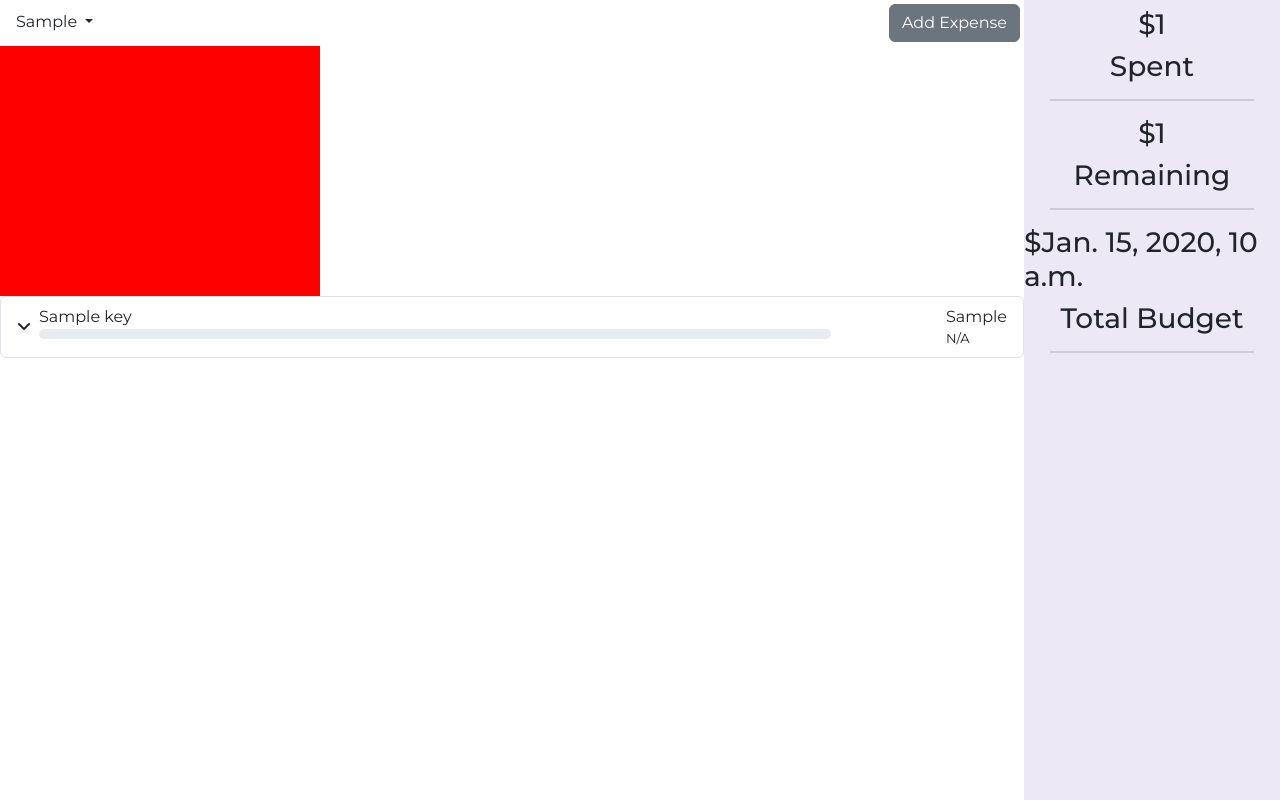
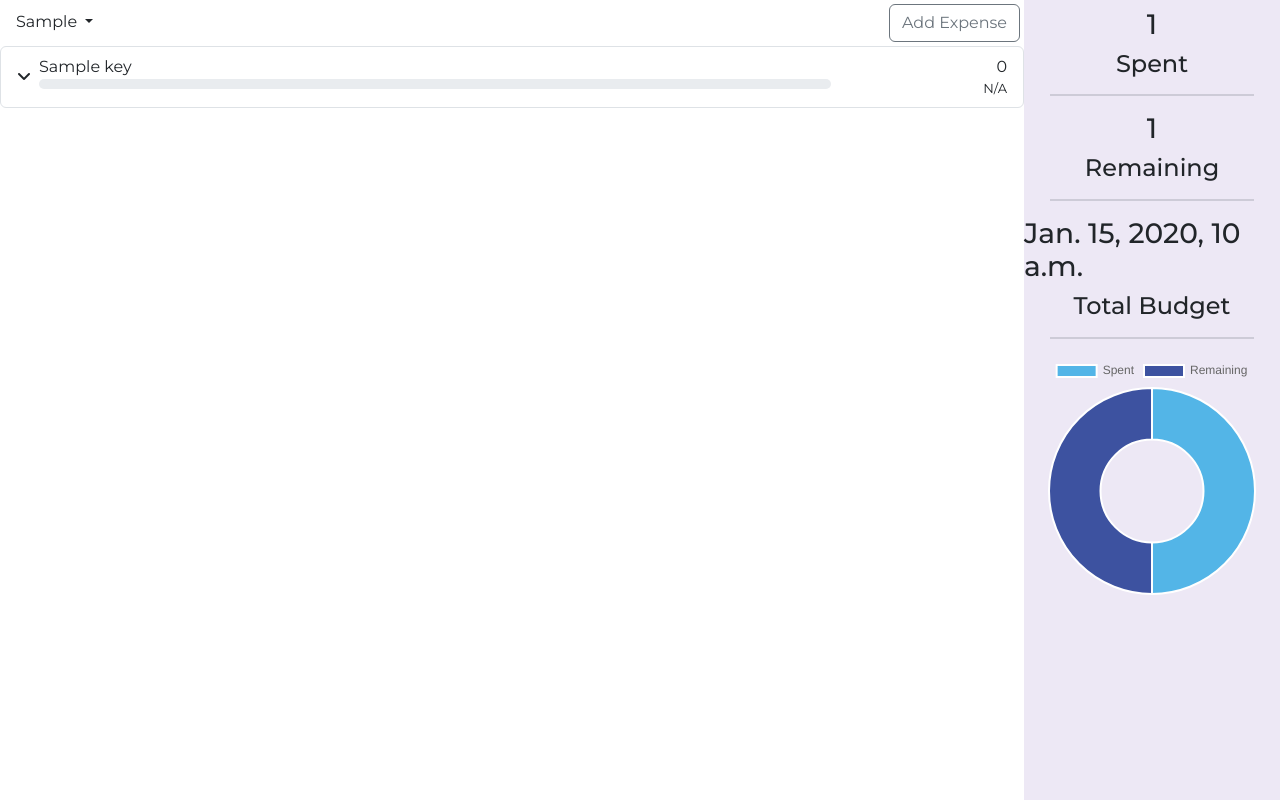
Before and after one commit to JasonSt12/budgetTracker, a Django app: template budget/templates/budget/home.html in a window 1280 px wide. Shown: the part 56-856 px from the top of the page. Run offline with Django 5.2, Linux system fonts and the light colour scheme; tables that the repository leaves empty hold one stand-in row (values such as "Sample post"); the template is opened without the code that fills it: values that come from a table or form of the project are taken from there, most other values are stand-ins (such as "Sample title", 1, 10 or a date in 2020); some libraries are stand-ins or nearby versions; some web fonts are replaced.

Commit message:
Added budget pie chart

```diff
--- a/budget/static/css/home.css
+++ b/budget/static/css/home.css
@@ -1,7 +1,6 @@
-
 .main-container {
   height: 100%;
-    transition: .5s;
+  transition: 0.5s;
 }
 
 .left-column {
@@ -48,7 +47,7 @@
   text-decoration: none;
 }
 
-.menu-link:hover{
+.menu-link:hover {
   text-decoration: none;
 }
 
@@ -86,7 +85,6 @@
 }
 
 .add-expense-container {
-
   position: absolute;
   z-index: 1;
   top: 102px;
@@ -97,7 +95,7 @@
   min-height: 250px;
   background-color: white;
   border-radius: 8px;
-    box-shadow: 0 0 2px rgb(0,0,0);
+  box-shadow: 0 0 2px rgb(0, 0, 0);
   overflow: hidden;
 }
 
@@ -117,12 +115,12 @@
 }
 
 .add-category-dropdown-menu {
-    max-height: 30vh;
+  max-height: 25vh;
   overflow-y: scroll;
 }
 
 .category-list {
-    width: 100%
+  width: 100%;
 }
 
 .fa-angle-down:hover {
@@ -142,6 +140,12 @@
   height: 10px;
 }
 
+.category-data {
+  padding: 0;
+  margin: 0;
+  text-align: right;
+}
+
 /* .progress-bar {
     background-color: lightgreen;
 } */
@@ -149,7 +153,7 @@
 .expense-list {
   height: 0;
   overflow-y: hidden;
-    transition: .2s;
+  transition: 0.2s;
   border-radius: none;
 }
 
@@ -159,18 +163,22 @@
   border-bottom-width: 2px !important;
 }
 
-
 .fa-pen-to-square:hover {
   cursor: pointer;
 }
 
-.edit-expense-container {
+.edit-expense-form {
+  display: flex;
+  margin-bottom: 0;
+  align-items: center;
+}
 
-    background-color: red;
-    height: 30vh;
-    width: 25vw;
-    min-width: 200px;
-    min-height: 250px;
+.fa-check {
+  color: green;
+}
+
+.fa-check:hover {
+  cursor: pointer;
 }
 
 .fa-trash-can {
@@ -192,6 +200,12 @@
   background-color: #ede8f5 !important;
 }
 
+.chart-container {
+  height: 30%;
+  width: 100%;
+  /* margin-top: 1rem; */
+}
+
 .hidden {
   display: none !important;
 }
--- a/budget/static/js/home.js
+++ b/budget/static/js/home.js
@@ -1,166 +1,162 @@
-/*google.charts.load('current', {'packages':['corechart']});
-google.charts.setOnLoadCallback(drawChart);
+const menuButton = document.querySelector(".menu-button");
+const dropdownButtons = document.querySelectorAll(".fa-angle-down");
+const collapseButtons = document.querySelectorAll(".fa-angle-up");
+const monthButtons = document.querySelectorAll(".month-button");
+const selectedMonth = document.getElementById("selected-month");
+const addExpenseButton = document.getElementById("add-expense-btn");
+const addExpenseContainer = document.querySelector(".add-expense-container");
+const closeAddExpense = document.getElementById("add-expense-X");
+const addCategoryButton = document.getElementById("add-category-btn");
+const categoryOptions = document.querySelectorAll(".category-option");
+const addCategoryDropdown = document.getElementById("add-category-dropdown");
+const selectedCategory = document.getElementById("selected-category");
+const deleteExpenseButtons = document.querySelectorAll(".fa-trash-can");
+const editButtons = document.querySelectorAll(".fa-pen-to-square");
+const expenseData = document.querySelectorAll(".expense-data");
+const editExpenseForms = document.querySelectorAll(".edit-expense-form");
 
-var chart;
-var data;
-function drawChart() {
-    data = google.visualization.arrayToDataTable([
-        ['Task', 'Hours per Day'],
-        ['Work',     9],
-        ['Eat',      2],
-        ['Commute',  2],
-        ['Watch TV', 4],
-        ['Sleep',    7]
-    ]);
+let columnWidth = "0px";
+menuButton.addEventListener("click", function () {
+  if (columnWidth === "0px") {
+    document.querySelector(".left-column").style.width = "15vw";
+    document.querySelector(".header").style.marginLeft = "15vw";
+    document.querySelector(".main-container").style.marginLeft = "15vw";
+  } else {
+    document.querySelector(".left-column").style.width = "0";
+    document.querySelector(".header").style.marginLeft = "0";
+    document.querySelector(".main-container").style.marginLeft = "0";
+  }
 
-    var options = {
-        title: 'My Daily Activities',
-        chartArea: {
-            width: '94%',
-        },
-        legend: {
-            position: 'top',
-        },
-        width: '100%'
-    };
-
-    chart = new google.visualization.PieChart(document.getElementById('piechart'));
-    chart.draw(data, options);
-
-    google.visualization.events.addListener(chart, 'select', function() {
-        let selection = chart.getSelection()
-        if(selection.row) {
-            const task = data.getValue(selection[0].row, 0)
-            // console.log(task, " = ", data.getValue(selection[0].row, 1), "hours")
-        }
-
-
-    })
-}
-*/
-
-const menuButton = document.querySelector('.menu-button')
-const dropdownButtons = document.querySelectorAll('.fa-angle-down')
-const collapseButtons = document.querySelectorAll('.fa-angle-up')
-const monthButtons = document.querySelectorAll('.month-button')
-const selectedMonth = document.getElementById('selected-month')
-const addExpenseButton = document.getElementById('add-expense-btn')
-const addExpenseContainer = document.querySelector('.add-expense-container')
-const closeAddExpense = document.getElementById('add-expense-X')
-const addCategoryButton = document.getElementById('add-category-btn')
-const categoryOptions = document.querySelectorAll('.category-option')
-const addCategoryDropdown = document.getElementById('add-category-dropdown')
-const selectedCategory = document.getElementById('selected-category')
-const deleteExpenseButtons = document.querySelectorAll('.fa-trash-can')
-
-
-let columnWidth = '0px'
-menuButton.addEventListener('click', function() {
-
-    if(columnWidth === '0px') {
-        document.querySelector('.left-column').style.width = '15vw'
-        document.querySelector('.header').style.marginLeft = "15vw"
-        document.querySelector('.main-container').style.marginLeft = "15vw"
-    }
-    else {
-        document.querySelector('.left-column').style.width = '0'
-        document.querySelector('.header').style.marginLeft = "0"
-        document.querySelector('.main-container').style.marginLeft = "0"
-    }
-
-    columnWidth = document.querySelector('.left-column').style.width
-})
-
+  columnWidth = document.querySelector(".left-column").style.width;
+});
 
 function openCategoryDropdown(buttonIndex) {
+  const expenseList =
+    dropdownButtons[buttonIndex].parentElement.parentElement.nextElementSibling;
+  const listItems = expenseList.children;
+  // height of one epxense list item * number of list items
+  if (listItems.length > 0) {
+    const listHeight = listItems[0].offsetHeight * listItems.length;
+    expenseList.style.height = listHeight;
+  }
 
-    const expenseList = dropdownButtons[buttonIndex].
-        parentElement.parentElement.nextElementSibling
-    const listItems = expenseList.children
-    // height of one epxense list item * number of list items
-    const listHeight = listItems[0].offsetHeight * listItems.length
-
-    expenseList.style.height = listHeight
-    dropdownButtons[buttonIndex].classList.add('hidden')
-    collapseButtons[buttonIndex].classList.remove('hidden')
+  dropdownButtons[buttonIndex].classList.add("hidden");
+  collapseButtons[buttonIndex].classList.remove("hidden");
 }
 
 // Creates eventListener for close category dropdown button
 function closeCategoryDropdown(buttonIndex) {
+  collapseButtons[buttonIndex].addEventListener("click", function () {
+    const expenseList =
+      dropdownButtons[buttonIndex].parentElement.parentElement
+        .nextElementSibling;
 
-    collapseButtons[buttonIndex].addEventListener('click', function() {
-        const expenseList = dropdownButtons[buttonIndex].
-            parentElement.parentElement.nextElementSibling
+    expenseList.style.height = "0";
+    dropdownButtons[buttonIndex].classList.remove("hidden");
+    collapseButtons[buttonIndex].classList.add("hidden");
 
-        expenseList.style.height = '0'
-        dropdownButtons[buttonIndex].classList.remove('hidden')
-        collapseButtons[buttonIndex].classList.add('hidden')
+    const index = openCategories.indexOf(buttonIndex);
+    if (index > -1) openCategories.splice(index, 1);
 
-        const index = openCategories.indexOf(buttonIndex)
-        if(index > -1)
-            openCategories.splice(index, 1)
-
-        localStorage.setItem('openCategories', openCategories)
-    })
+    localStorage.setItem("openCategories", openCategories);
+  });
 }
 
 function openDropdownsOnLoad() {
+  const toOpenString = localStorage.getItem("openCategories");
+  if (toOpenString) {
+    const toOpenArray = toOpenString.split(",");
+    toOpenArray.forEach((index) => {
+      openCategoryDropdown(index);
+      // allows you to close dropdowns that were opened on load
+      closeCategoryDropdown(index);
+    });
+  }
+}
+openDropdownsOnLoad();
 
-    const toOpenString = localStorage.getItem('openCategories')
-    if(toOpenString) {
-        const toOpenArray = toOpenString.split(',')
-        toOpenArray.forEach((index) => {
-            openCategoryDropdown(index)
-            // allows you to close dropdowns that were opened on load
-            closeCategoryDropdown(index)
-        })
-    }
+let openCategories = [];
+for (let i = 0; i < dropdownButtons.length; i++) {
+  dropdownButtons[i].addEventListener("click", function () {
+    openCategoryDropdown(i);
+    openCategories.push(i);
+    // store the opened categories in localStorage to be able to keep them open
+    // on page reload
+    localStorage.setItem("openCategories", openCategories);
 
-}
-openDropdownsOnLoad()
-
-
-let openCategories = []
-for(let i = 0; i < dropdownButtons.length; i++) {
-
-    dropdownButtons[i].addEventListener('click', function() {
-
-        openCategoryDropdown(i)
-        openCategories.push(i)
-        // store the opened categories in localStorage to be able to keep them open
-        // on page reload
-        localStorage.setItem('openCategories', openCategories)
-
-        // creates eventListener for closing dropdowns
-        closeCategoryDropdown(i)
-    })
+    // creates eventListener for closing dropdowns
+    closeCategoryDropdown(i);
+  });
 }
 
-
-for(let i = 0; i < monthButtons.length; i++) {
-    monthButtons[i].addEventListener('click', function() {
-        selectedMonth.value = monthButtons[i].textContent
-        this.closest('form').submit()
-    })
+for (let i = 0; i < monthButtons.length; i++) {
+  monthButtons[i].addEventListener("click", function () {
+    selectedMonth.value = monthButtons[i].textContent;
+    this.closest("form").submit();
+  });
 }
 
-addExpenseButton.addEventListener('click', function() {
-    addExpenseContainer.classList.toggle('hidden')
-})
+addExpenseButton.addEventListener("click", function () {
+  addExpenseContainer.classList.toggle("hidden");
+});
 
-closeAddExpense.addEventListener('click', function() {
-    addExpenseContainer.classList.add('hidden')
-})
+closeAddExpense.addEventListener("click", function () {
+  addExpenseContainer.classList.add("hidden");
+});
 
-addCategoryButton.addEventListener('click', function() {
-    addCategoryDropdown.textContent = this.previousElementSibling.value
-    selectedCategory.value = addCategoryDropdown.textContent
+addCategoryButton.addEventListener("click", function () {
+  addCategoryDropdown.textContent = this.previousElementSibling.value;
+  selectedCategory.value = addCategoryDropdown.textContent;
+});
 
-})
+for (let i = 0; i < categoryOptions.length; i++) {
+  categoryOptions[i].addEventListener("click", function () {
+    addCategoryDropdown.textContent = categoryOptions[i].textContent;
+    selectedCategory.value = addCategoryDropdown.textContent;
+  });
+}
 
-for(let i = 0; i < categoryOptions.length; i++) {
-    categoryOptions[i].addEventListener('click', function() {
-        addCategoryDropdown.textContent = categoryOptions[i].textContent
-        selectedCategory.value = addCategoryDropdown.textContent
-    })
+for (let i = 0; i < editButtons.length; i++) {
+  editButtons[i].addEventListener("click", function () {
+    const checkmark = editButtons[i].nextElementSibling;
+    checkmark.classList.remove("hidden");
+    editButtons[i].classList.add("hidden");
+
+    expenseData[i].classList.add("hidden");
+    editExpenseForms[i].classList.remove("hidden");
+
+    checkmark.addEventListener("click", function () {
+      //   checkmark.classList.add("hidden");
+      //   editButtons[i].classList.remove("hidden");
+      //   expenseData[i].classList.remove("hidden");
+      //   editExpenseForms[i].classList.add("hidden");
+      editExpenseForms[i].submit();
+    });
+  });
 }
+
+const totalSpent = document.getElementById("total-spent");
+const totalRemining = document.getElementById("total-remaining");
+
+console.log("totalSpent = ", totalSpent);
+console.log("totalRemaining = ", totalRemining.textContent);
+
+const chart = new Chart("spent-remaining-chart", {
+  type: "doughnut",
+  data: {
+    labels: ["Spent", "Remaining"],
+    datasets: [
+      {
+        backgroundColor: ["#53b5e7", "#3d52a0"],
+        data: [
+          Number(totalSpent.textContent),
+          Number(totalRemining.textContent),
+        ],
+      },
+    ],
+  },
+  options: {
+    responsive: true,
+    maintainAspectRatio: false,
+  },
+});
--- a/budget/templates/budget/home.html
+++ b/budget/templates/budget/home.html
@@ -3,7 +3,9 @@
 <!DOCTYPE html>
 {% block head %}
   {% load static %}
-  <script type="text/javascript" src="https://www.gstatic.com/charts/loader.js"></script>
+  <script
+    src="https://cdnjs.cloudflare.com/ajax/libs/Chart.js/2.9.4/Chart.js">
+  </script>
   <link rel="stylesheet" href="/static/css/home.css?{% now "U" %}" />
 {% endblock head %}
 
@@ -31,14 +33,10 @@
     <div class="d-flex flex-column middle-column">
       <div class="d-flex">
         {% include 'budget/includes/monthSelector.html' %}
-        <button class="btn btn-secondary ms-auto m-1" id="add-expense-btn">Add Expense</button>
+        <button class="btn btn-outline-secondary ms-auto m-1" id="add-expense-btn">Add Expense</button>
       </div>
 
       {% include "budget/includes/addExpense.html" %}
-
-      <div class="edit-expense-container">
-
-      </div>
 
       <ul class="list-group category-list">
         {% for key, value in category_data.items %}
@@ -55,14 +53,18 @@
                   <div class="progress-bar" style="width: {{value.3}}%"></div>
                 </div>
               </div>
-              <div class="ms-auto">
-                <p style="padding: 0px; margin: 0;">{{value.1}}</p>
-                {% if value.0 > 0 %}
-                  <p style="font-size: 13px; padding: 0px; margin: 0;">{{value.0}}</p>
+              <div class="ms-auto" style="width: 15%">
+                {% if value.1 > 0 %}
+                  <p class="category-data">{{value.1}}</p>
                 {% else %}
-                  <p style="font-size: 13px; padding: 0px; margin: 0;">N/A</p>
+                  <p class="category-data">0</p>
                 {% endif %}
 
+                {% if value.0 > 0 %}
+                  <p class="category-data" style="font-size: 13px">{{value.0}}</p>
+                {% else %}
+                  <p class="category-data" style="font-size: 13px">N/A</p>
+                {% endif %}
               </div>
             </div>
 
@@ -72,14 +74,33 @@
                   <li class="list-group-item individual-expense">
 
                     <i class="fa-regular fa-pen-to-square me-1"></i>
+                    <i class="fa-solid fa-check m-1 hidden"></i>
+                    <div class="expense-data">
+                      {{expense.description}}: {{expense.value}}
+                    </div>
 
-                    {{expense.description}}: {{expense.value}}
+                    <form class="edit-expense-form hidden"
+                          action="{% url 'budget:editExpense' expense.id%}"
+                          method="POST">
+                      {% csrf_token %}
+
+                      <input type="hidden" name="category" value="{{expense.category}}" />
+                      <input class="form-control me-1"
+                             name="description"
+                             placeholder="{{expense.description}}"
+                             value="{{expense.description}}"/>
+                      <p class="mb-0">:</p>
+                      <input class="form-control ms-1"
+                             name="value"
+                             placeholder="{{expense.value}}"
+                             value="{{expense.value}}"/>
+                    </form>
 
                     <form class="mb-0 ms-auto" action="{% url 'budget:deleteExpense' expense.id%}" method='POST'>
                       {% csrf_token %}
                       <button style="all: unset">
                         <i class="fa-regular fa-trash-can"></i>
-                        <div class="hidden">{{expense.category}}</div>
+                        {% comment %} <div class="hidden">{{expense.category}}</div> {% endcomment %}
                       </button>
                     </form>
 
@@ -97,16 +118,30 @@
 
       <div class="d-flex flex-column align-items-center">
         <div class="mt-2">
-          <h3>${{total_spent}}</h3>
+          <h3 id="total-spent">{{total_spent}}</h3>
         </div>
-        <div><h3>Spent</h3></div>
+        <div>
+          <h4>Spent</h4>
+        </div>
         <hr class="border border-secondary border-1 mt-2" style="width: 80%">
-        <div><h3>${{total_remaining}}</h3></div>
-        <div><h3>Remaining</h3></div>
+        <div>
+          <h3 id="total-remaining">{{total_remaining}}</h3>
+        </div>
+        <div>
+          <h4>Remaining</h4>
+        </div>
         <hr class="border border-secondary border-1 mt-2" style="width: 80%">
-        <div><h3>${{ time_period_budget }}</h3></div>
-        <div><h3>Total Budget</h3></div>
+        <div>
+          <h3>{{ time_period_budget }}</h3>
+        </div>
+        <div>
+          <h4>Total Budget</h4>
+        </div>
         <hr class="border border-secondary border-1 mt-2" style="width: 80%">
+      </div>
+
+      <div class="chart-container">
+        <canvas id="spent-remaining-chart"></canvas>
       </div>
 
     </div>
--- a/budget/templates/budget/includes/addExpense.html
+++ b/budget/templates/budget/includes/addExpense.html
@@ -22,7 +22,7 @@
               <i class="fa-solid fa-plus ms-2 mt-auto mb-auto" id="add-category-btn"></i>
             </div>
 
-            {% for category in categories %}
+            {% for category in category_data %}
               <li class="dropdown-item category-option">{{category}}</li>
             {% endfor %}
           </ul>
--- a/budget/urls.py
+++ b/budget/urls.py
@@ -11,4 +11,5 @@ urlpatterns = [
     path('monthSelector/', views.monthSelector, name='monthSelector'),
     path('addExpense/', views.addExpense, name='addExpense'),
     path('deleteExpense/<int:expense_id>', views.deleteExpense, name='deleteExpense'),
+    path('editExpense/<int:expense_id>', views.editExpense, name='editExpense'),
 ]
```
Also changed, not shown: budget/views.py (+21 -3 lines), budget/forms.py (line endings or trailing spaces), 1 other file. Lines whose indentation alone changed are shown as unchanged.
